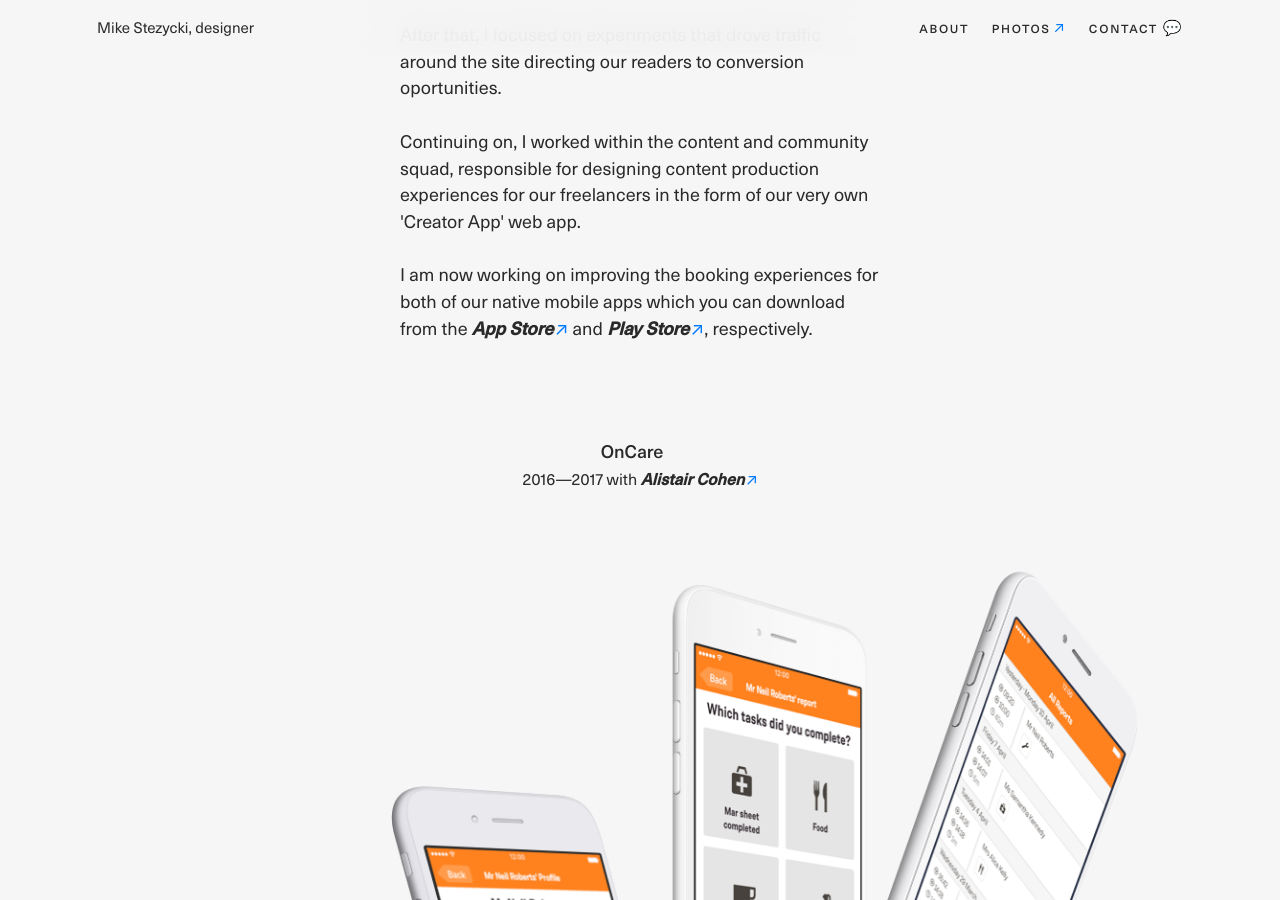
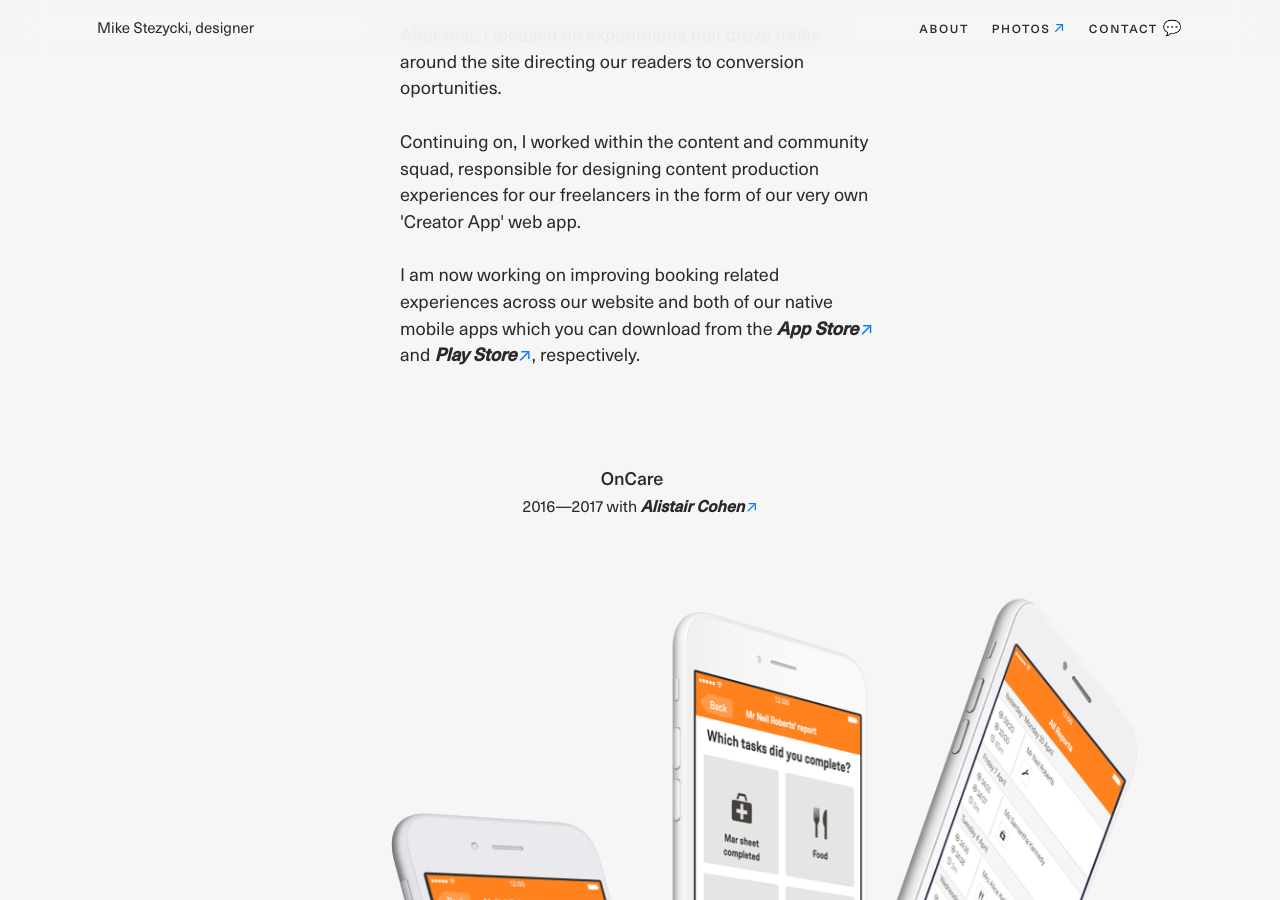
Before and after one commit to mr-stezz/mr-stezz.github.io, a Jekyll site: the page built from index.html, in a window 1280 px wide and 900 px high, scrolled down 1722 px. Built offline with Jekyll 4.4.1, drawn with Linux system fonts in a browser that asks for light colours.

Commit message:
Add details for Culture Trip proj

```diff
--- a/_includes/_projects.culture-trip.html
+++ b/_includes/_projects.culture-trip.html
@@ -11,7 +11,7 @@
 	  After seeing improvements, the company decided to enter the <abbr title="Online Travel Agent">OTA</abbr> space, I designed the first round of the booking experience.<br><br>
 	  After that, I focused on experiments that drove traffic around the site directing our readers to conversion oportunities.<br><br>
 	  Continuing on, I worked within the content and community squad, responsible for designing content production experiences for our freelancers in the form of our very own 'Creator App' web app.<br><br>
-    I am now working on improving the booking experiences for both of our native mobile apps which you can download from the <a href="https://apps.apple.com/gb/app/culture-trip-explore-travel/id1146832951">App Store</a> and <a href="https://play.google.com/store/apps/details?id=culturetrip.com&hl=en_GB&gl=US">Play Store</a>, respectively.
+    I am now working on improving booking related experiences across our website and both of our native mobile apps which you can download from the <a href="https://apps.apple.com/gb/app/culture-trip-explore-travel/id1146832951">App Store</a> and <a href="https://play.google.com/store/apps/details?id=culturetrip.com&hl=en_GB&gl=US">Play Store</a>, respectively.
   </p>
   <!-- <figure class="gallery  u--m-top--large">
      <img src="assets/img/content/creator-app-task-view.png" srcset="assets/img/content/creator-app-task-view.png 1x,assets/img/content/creator-app-task-view@2x.png 2x" alt="A Pro XDR display shows the Creator App task view on a desktop browser." title="The Creator App as it appears on a desktop browser." loading="lazy" class="u--m-bottom--large">
```
